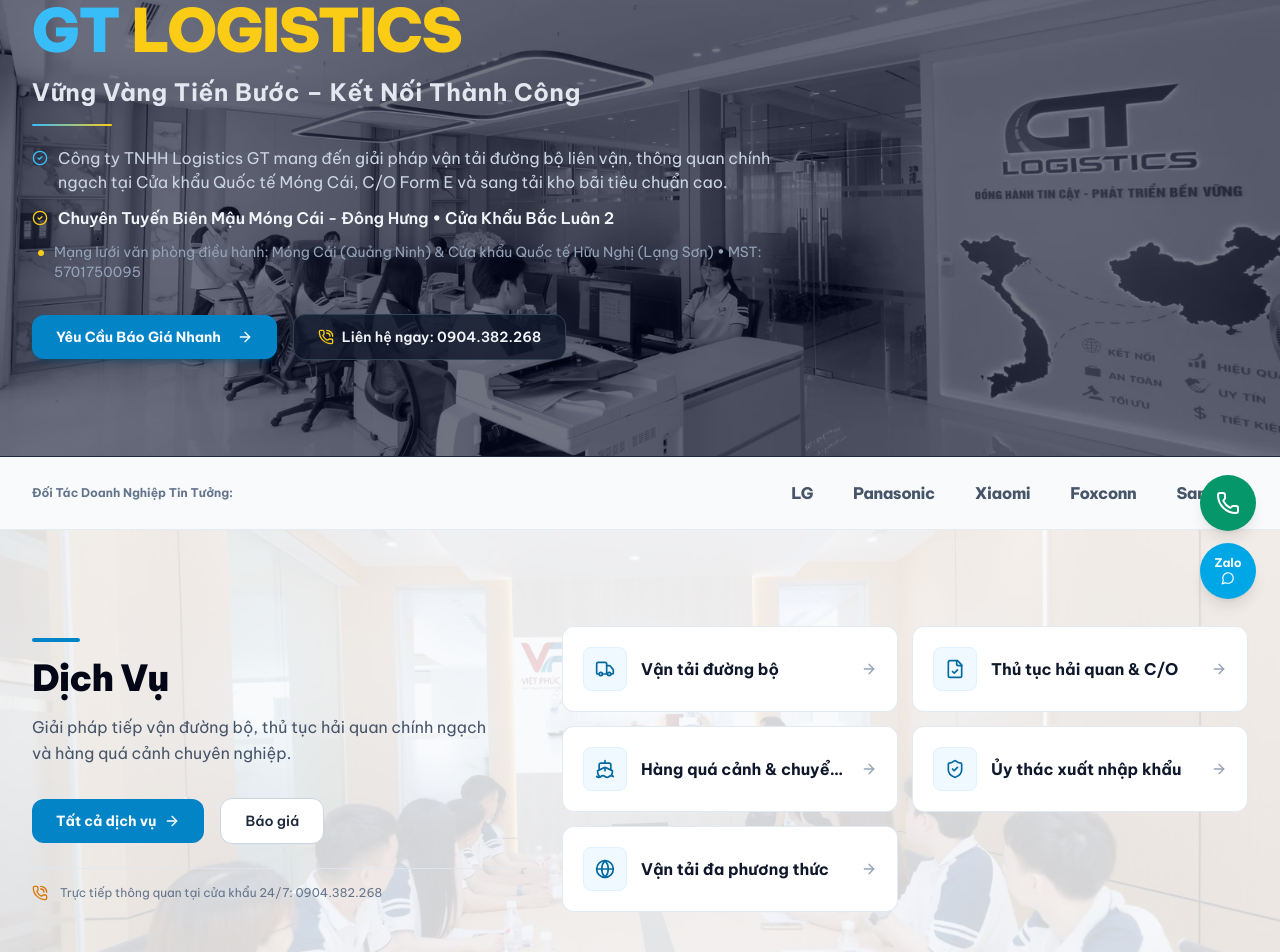
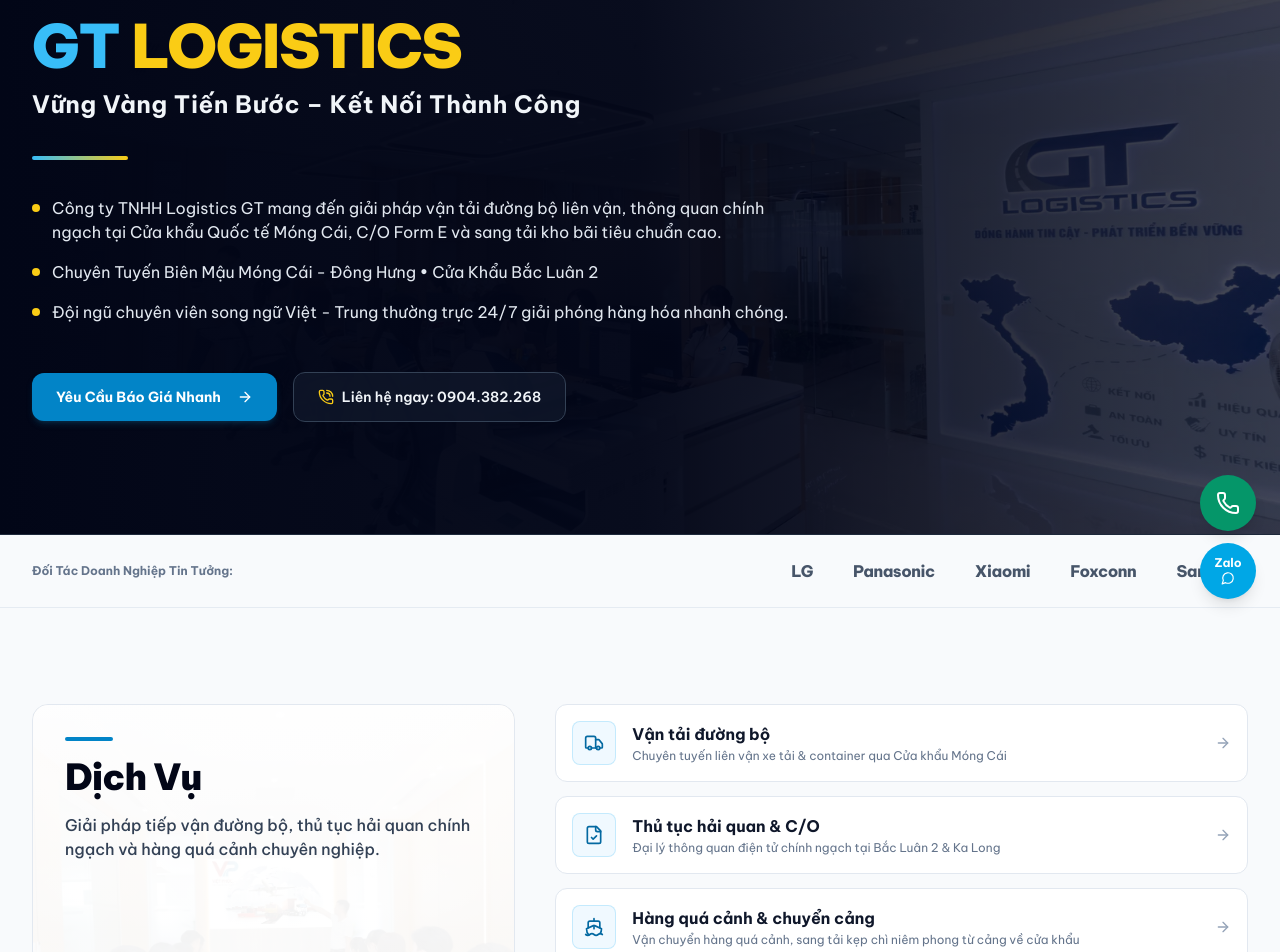
Before and after one commit to HDoan043/GTLogistics, a Next.js app: page / in a window 1280 px wide. Shown: the part 177-1129 px from the top of the page. Built offline with nearby package versions, Linux system fonts and the light colour scheme; no server answers; the database is empty.

Commit message:
feat(home): refine hero gradient overlay, homogeneous bullets, vertical services stack, and cleanup old service modules

```diff
--- a/src/components/home/HeroSection.tsx
+++ b/src/components/home/HeroSection.tsx
@@ -2,7 +2,7 @@
 
 import React from "react";
 import Link from "next/link";
-import { ArrowRight, PhoneCall, CheckCircle2 } from "lucide-react";
+import { ArrowRight, PhoneCall } from "lucide-react";
 import { Button } from "@/components/ui/Button";
 import { useLanguage } from "@/lib/i18n/context";
 
@@ -11,64 +11,56 @@ export function HeroSection({ hotline = "0904.382.268" }: { hotline?: string })
   const cleanPhone = hotline.replace(/[^0-9]/g, "");
 
   return (
-    <section className="relative bg-slate-950 text-white overflow-hidden py-16 sm:py-20 lg:py-24 border-b border-slate-800">
-      {/* Ảnh nền thực tế toàn cảnh văn phòng GT Logistics, tăng độ hiển thị rõ nét hơn */}
+    <section className="relative bg-slate-950 text-white overflow-hidden py-20 sm:py-24 lg:py-28 border-b border-slate-800">
+      {/* Ảnh nền thực tế toàn cảnh văn phòng GT Logistics, giữ nguyên màu sắc sống động tự nhiên */}
       <div
-        className="absolute inset-0 z-0 opacity-45 bg-cover bg-center mix-blend-luminosity pointer-events-none scale-100"
+        className="absolute inset-0 z-0 opacity-35 bg-cover bg-center pointer-events-none scale-100"
         style={{
           backgroundImage: "url('/images/vietphuc/hero_office_panoramic.webp')",
         }}
       />
-      {/* Lớp phủ nền tối trong suốt để chữ hiển thị tương phản sắc nét */}
-      <div className="absolute inset-0 bg-gradient-to-r from-slate-950/92 via-slate-950/80 to-slate-900/65 z-0 pointer-events-none" />
+      {/* Lớp phủ chuyển màu gradient: Đậm vững chắc ở bên trái để nổi bật chữ, nhạt dần và trong suốt về bên phải */}
+      <div className="absolute inset-0 bg-gradient-to-r from-slate-950 via-slate-950/90 to-slate-950/20 z-0 pointer-events-none" />
 
       <div className="relative z-10 max-w-7xl mx-auto px-4 sm:px-6 lg:px-8">
-        <div className="max-w-3xl space-y-4">
-          {/* Tiêu đề chính: GT LOGISTICS - mô phỏng chuẩn màu sắc logo */}
-          <h1 className="text-3xl sm:text-5xl lg:text-6xl font-black tracking-tight leading-none text-white flex items-center gap-3">
-            <span className="text-azure-400">GT</span>
-            <span className="text-gold-400">LOGISTICS</span>
-          </h1>
-
-          {/* Tiêu đề phụ: Khẩu hiệu doanh nghiệp, nhỏ hơn tiêu đề chính nhưng to hơn nội dung */}
-          <div className="text-lg sm:text-xl lg:text-2xl font-bold text-slate-200 tracking-wide">
-            {t.common.slogan}
-          </div>
-
-          {/* Đường kẻ phân cách tinh tế giữa tiêu đề và nội dung */}
-          <div className="h-0.5 w-20 bg-gradient-to-r from-azure-400 to-gold-400 rounded-full my-3" />
-
-          {/* Nội dung giới thiệu in trực tiếp lên nền (không đóng khung), bố trí thành bullet rõ ràng */}
-          <div className="space-y-3 pt-1 text-slate-300 text-sm sm:text-base leading-relaxed">
-            <div className="flex items-start gap-2.5">
-              <CheckCircle2 className="w-4 h-4 text-azure-400 shrink-0 mt-1" />
-              <span>
-                {t.hero.desc}
-              </span>
-            </div>
-
-            <div className="flex items-start gap-2.5">
-              <CheckCircle2 className="w-4 h-4 text-gold-400 shrink-0 mt-1" />
-              <span className="font-semibold text-slate-100">
-                {t.hero.borderNotice}
-              </span>
-            </div>
-
-            <div className="flex items-start gap-2.5 text-xs sm:text-sm text-slate-400">
-              <span className="w-1.5 h-1.5 rounded-full bg-gold-400 shrink-0 mt-2 ml-1.5" />
-              <span>
-                Mạng lưới văn phòng điều hành: Móng Cái (Quảng Ninh) & Cửa khẩu Quốc tế Hữu Nghị (Lạng Sơn) • MST: 5701750095
-              </span>
+        <div className="max-w-3xl">
+          {/* Tiêu đề chính & Tiêu đề phụ (khẩu hiệu doanh nghiệp) */}
+          <div className="space-y-3">
+            <h1 className="text-3xl sm:text-5xl lg:text-6xl font-black tracking-tight leading-none text-white flex items-center gap-3">
+              <span className="text-azure-400">GT</span>
+              <span className="text-gold-400">LOGISTICS</span>
+            </h1>
+            <div className="text-lg sm:text-xl lg:text-2xl font-bold text-slate-100 tracking-wide">
+              {t.common.slogan}
             </div>
           </div>
 
-          {/* Nút hành động: Yêu cầu báo giá nhanh và Liên hệ */}
-          <div className="flex flex-wrap items-center gap-4 pt-4">
+          {/* Dòng kẻ ngăn cách rõ nét giữa cụm tiêu đề và nội dung */}
+          <div className="my-8 sm:my-9 h-1 w-24 bg-gradient-to-r from-azure-400 to-gold-400 rounded-full" />
+
+          {/* 3 Dòng nội dung đồng bộ hoàn toàn: cùng kiểu bullet, cùng cỡ chữ, font chữ và màu sắc */}
+          <ul className="space-y-4 text-sm sm:text-base text-slate-200 leading-relaxed">
+            <li className="flex items-start gap-3">
+              <span className="w-2 h-2 rounded-full bg-gold-400 shrink-0 mt-2" />
+              <span>{t.hero.desc}</span>
+            </li>
+            <li className="flex items-start gap-3">
+              <span className="w-2 h-2 rounded-full bg-gold-400 shrink-0 mt-2" />
+              <span>{t.hero.borderNotice}</span>
+            </li>
+            <li className="flex items-start gap-3">
+              <span className="w-2 h-2 rounded-full bg-gold-400 shrink-0 mt-2" />
+              <span>{t.hero.bullet3}</span>
+            </li>
+          </ul>
+
+          {/* Cụm nút hành động: Cách nội dung một khoảng rộng thoáng đãng */}
+          <div className="pt-10 sm:pt-12 flex flex-wrap items-center gap-4">
             <Link href="/quote">
               <Button
                 variant="primary"
                 size="md"
-                className="font-bold tap-press shadow-md shadow-azure-900/40 px-6 py-3 text-sm"
+                className="font-bold tap-press shadow-md shadow-azure-900/40 px-6 py-3.5 text-sm"
               >
                 <span>{t.hero.btnQuote}</span>
                 <ArrowRight className="w-4 h-4 ml-2" />
@@ -77,7 +69,7 @@ export function HeroSection({ hotline = "0904.382.268" }: { hotline?: string })
 
             <a
               href={`tel:${cleanPhone}`}
-              className="inline-flex items-center justify-center gap-2 px-6 py-3 rounded-xl border border-slate-700 bg-slate-900/80 text-slate-100 hover:bg-slate-800 hover:text-white text-sm font-semibold transition-colors tap-press"
+              className="inline-flex items-center justify-center gap-2 px-6 py-3.5 rounded-xl border border-slate-700 bg-slate-900/80 text-slate-100 hover:bg-slate-800 hover:text-white text-sm font-semibold transition-colors duration-150 tap-press"
             >
               <PhoneCall className="w-4 h-4 text-gold-400" />
               <span>{t.common.contactUs}: {hotline}</span>
--- a/src/components/home/QuoteCtaSection.tsx
+++ b/src/components/home/QuoteCtaSection.tsx
@@ -203,11 +203,8 @@ export function QuoteCtaSection({
                       <option value="Ủy thác xuất nhập khẩu">
                         {locale === "zh" ? "进出口外贸代理 (Entrustment)" : locale === "en" ? "Trade Entrustment" : "Ủy thác xuất nhập khẩu"}
                       </option>
-                      <option value="Kho bãi & sang tải">
-                        {locale === "zh" ? "边贸仓储与过驳 (Warehousing)" : locale === "en" ? "Warehousing & Cross-Dock" : "Kho bãi & sang tải"}
-                      </option>
-                      <option value="Logistics chuỗi lạnh">
-                        {locale === "zh" ? "冷链农产品物流 (Cold Chain)" : locale === "en" ? "Cold Chain Logistics" : "Logistics chuỗi lạnh"}
+                      <option value="Hàng quá cảnh & chuyển cảng">
+                        {locale === "zh" ? "过境货物与转港 (Transit & Transshipment)" : locale === "en" ? "Transit & Transshipment Cargo" : "Hàng quá cảnh & chuyển cảng"}
                       </option>
                       <option value="Vận tải đa phương thức">
                         {locale === "zh" ? "国际多式联运 (Multimodal)" : locale === "en" ? "Multimodal Transport" : "Vận tải đa phương thức"}
--- a/src/components/home/ServicesSection.tsx
+++ b/src/components/home/ServicesSection.tsx
@@ -7,7 +7,6 @@ import {
   Truck,
   Ship,
   FileCheck,
-  Warehouse,
   ShieldCheck,
   Globe,
   ArrowRight,
@@ -32,7 +31,6 @@ const iconMap: Record<string, React.ElementType> = {
   Truck,
   Ship,
   FileCheck,
-  Warehouse,
   ShieldCheck,
   Globe,
 };
@@ -40,57 +38,75 @@ const iconMap: Record<string, React.ElementType> = {
 export function ServicesSection({ services }: { services: ServiceItem[] }) {
   const { t, locale } = useLanguage();
 
+  // Đảm bảo loại bỏ kho bãi và chuỗi lạnh nếu còn sót từ cache
+  const activeServices = services.filter(
+    (s) =>
+      s.slug !== "kho-bai-chuoi-cung-ung" &&
+      s.slug !== "van-tai-thuy-tuyen-dao"
+  );
+
   const getTitle = (s: ServiceItem) => {
     if (locale === "zh") return s.titleZh || s.title;
     if (locale === "en") return s.titleEn || s.title;
     return s.title;
   };
 
+  const getShortDesc = (s: ServiceItem) => {
+    if (locale === "zh") return s.shortDescZh || s.shortDesc;
+    if (locale === "en") return s.shortDescEn || s.shortDesc;
+    return s.shortDesc;
+  };
+
   return (
-    <section className="relative py-16 sm:py-24 bg-slate-50 text-slate-900 border-b border-slate-200/80 overflow-hidden">
-      {/* Nền ảnh thực tế hoạt động đa phương thức có phủ lớp sáng tương phản cao */}
+    <section className="py-16 sm:py-24 bg-slate-50 text-slate-900 border-b border-slate-200/80">
+      <div className="max-w-7xl mx-auto px-4 sm:px-6 lg:px-8">
+        <div className="grid grid-cols-1 lg:grid-cols-12 gap-8 lg:gap-10 items-stretch">
+          {/* Cột Trái: Thẻ Header Dịch Vụ có hình nền thực tế & lớp phủ trắng trong suốt làm nổi bật ảnh */}
+          <div className="lg:col-span-5 relative rounded-2xl overflow-hidden border border-slate-200 shadow-xs flex flex-col justify-between min-h-[380px] p-6 sm:p-8">
+            {/* Ảnh nền thực tế hoạt động vận tải đa phương thức */}
             <div className="absolute inset-0 pointer-events-none">
               <Image
                 src="/images/vietphuc/presentation_multimodal.webp"
-          alt="GT Logistics Multimodal Operations"
+                alt="GT Logistics Services Overview"
                 fill
-          sizes="100vw"
-          className="object-cover opacity-15"
+                sizes="(max-width: 1024px) 100vw, 40vw"
+                className="object-cover object-center"
               />
-        <div className="absolute inset-0 bg-gradient-to-r from-slate-50/98 via-white/95 to-slate-50/98" />
+              {/* Lớp màu trắng trong suốt vừa đủ để ảnh nổi bật nhưng chữ vẫn rõ nét tuyệt đối */}
+              <div className="absolute inset-0 bg-white/80" />
+              <div className="absolute inset-0 bg-gradient-to-b from-white/90 via-white/75 to-white/95" />
             </div>
 
-      <div className="relative max-w-7xl mx-auto px-4 sm:px-6 lg:px-8">
-        <div className="grid grid-cols-1 lg:grid-cols-12 gap-10 lg:gap-14 items-center">
-          {/* Cột Trái: Tiêu đề ngắn gọn & Giới thiệu (So le trái) */}
-          <div className="lg:col-span-5 space-y-6">
-            <div>
-              <div className="h-1 w-12 bg-azure-600 rounded-full mb-4" />
+            {/* Nội dung Header phía trên */}
+            <div className="relative z-10 space-y-4">
+              <div className="h-1 w-12 bg-azure-600 rounded-full" />
               <h2 className="text-3xl sm:text-4xl font-black text-slate-950 tracking-tight">
                 {t.services.heading}
               </h2>
-              <p className="mt-4 text-slate-600 text-base leading-relaxed">
+              <p className="text-slate-700 text-sm sm:text-base leading-relaxed font-medium">
                 {t.services.desc}
               </p>
             </div>
 
-            <div className="pt-2 flex flex-col sm:flex-row items-stretch sm:items-center gap-4">
+            {/* Cụm hành động & Hotline phía dưới */}
+            <div className="relative z-10 pt-6 space-y-4 border-t border-slate-200/80 mt-6">
+              <div className="flex flex-wrap items-center gap-3">
                 <Link
                   href="/services"
-                className="inline-flex items-center justify-center gap-2 px-6 py-3 rounded-xl bg-azure-600 hover:bg-azure-700 text-white font-bold text-sm shadow-xs transition-colors duration-150 tap-press"
+                  className="inline-flex items-center justify-center gap-2 px-5 py-2.5 rounded-xl bg-azure-600 hover:bg-azure-700 text-white font-bold text-sm shadow-xs transition-colors duration-150 tap-press"
                 >
                   <span>{t.common.allServices}</span>
                   <ArrowRight className="w-4 h-4" />
                 </Link>
                 <Link
                   href="/quote"
-                className="inline-flex items-center justify-center gap-2 px-6 py-3 rounded-xl bg-white hover:bg-slate-100 text-slate-800 border border-slate-300 font-semibold text-sm transition-colors duration-150 tap-press"
+                  className="inline-flex items-center justify-center gap-2 px-5 py-2.5 rounded-xl bg-white hover:bg-slate-100 text-slate-800 border border-slate-300 font-semibold text-sm transition-colors duration-150 tap-press"
                 >
                   <span>{t.common.quote}</span>
                 </Link>
               </div>
 
-            <div className="pt-4 border-t border-slate-200/80 flex items-center gap-3 text-xs text-slate-500">
+              <div className="flex items-center gap-2.5 text-xs text-slate-700 font-semibold">
                 <PhoneCall className="w-4 h-4 text-gold-600 shrink-0" />
                 <span>
                   {locale === "zh"
@@ -101,36 +117,41 @@ export function ServicesSection({ services }: { services: ServiceItem[] }) {
                 </span>
               </div>
             </div>
+          </div>
 
-          {/* Cột Phải: Danh sách các thẻ dịch vụ tinh gọn (Chỉ icon + tiêu đề) */}
-          <div className="lg:col-span-7">
-            <div className="grid grid-cols-1 sm:grid-cols-2 gap-3.5">
-              {services.map((s) => {
+          {/* Cột Phải: Bố trí các thẻ xếp dọc, tất cả đều có viền rõ ràng */}
+          <div className="lg:col-span-7 flex flex-col justify-between gap-3 sm:gap-3.5">
+            {activeServices.map((s) => {
               const Icon = iconMap[s.iconName] || Truck;
               const title = getTitle(s);
+              const desc = getShortDesc(s);
 
               return (
                 <Link
                   key={s.slug}
                   href={`/services/${s.slug}`}
-                    className="group bg-white rounded-xl p-4 sm:p-5 border border-slate-200/90 shadow-xs hover:border-azure-500 hover:shadow-md hover:bg-slate-50/60 transition-colors duration-150 flex items-center justify-between gap-3.5 tap-press"
+                  className="group bg-white rounded-xl p-4 sm:p-4.5 border border-slate-200 hover:border-azure-500 hover:bg-slate-50/70 shadow-xs hover:shadow-sm transition-colors duration-150 flex items-center justify-between gap-4 tap-press"
                 >
-                    <div className="flex items-center gap-3.5 min-w-0">
-                      <div className="w-11 h-11 rounded-lg bg-azure-50 text-azure-700 border border-azure-100 flex items-center justify-center shrink-0 group-hover:bg-azure-600 group-hover:text-white transition-colors duration-150">
+                  <div className="flex items-center gap-3.5 sm:gap-4 min-w-0">
+                    <div className="w-11 h-11 rounded-lg bg-azure-50 text-azure-700 border border-azure-200/80 flex items-center justify-center shrink-0 group-hover:bg-azure-600 group-hover:text-white transition-colors duration-150">
                       <Icon className="w-5 h-5" />
                     </div>
+                    <div className="min-w-0">
                       <h3 className="font-bold text-slate-900 text-sm sm:text-base leading-snug group-hover:text-azure-700 transition-colors duration-150 truncate">
                         {title}
                       </h3>
+                      <p className="text-xs text-slate-500 mt-0.5 truncate hidden sm:block">
+                        {desc}
+                      </p>
                     </div>
-                    <ArrowRight className="w-4 h-4 text-slate-400 group-hover:text-azure-600 group-hover:translate-x-0.5 transition-transform duration-200 shrink-0" />
+                  </div>
+                  <ArrowRight className="w-4 h-4 text-slate-400 group-hover:text-azure-600 group-hover:translate-x-1 transition-transform duration-200 shrink-0" />
                 </Link>
               );
             })}
           </div>
         </div>
       </div>
-      </div>
     </section>
   );
 }
--- a/src/lib/i18n/dictionaries/en.ts
+++ b/src/lib/i18n/dictionaries/en.ts
@@ -41,6 +41,7 @@ export const enDictionary: Dictionary = {
     titleMain: "CROSS-BORDER LOGISTICS &",
     titleHighlight: "GT BORDER CUSTOMS CLEARANCE",
     desc: "GT Logistics Co., Ltd provides cross-border intermodal road freight, official customs clearance at Mong Cai International Border Gate, C/O Form E consultation, and high-standard transshipment warehousing.",
+    bullet3: "Bilingual Vietnamese-Chinese specialists stationed 24/7 for prompt border clearance.",
     sloganLabel: "Motto",
     btnQuote: "Request Quick Quote",
     btnProfile: "Company Profile",
--- a/src/lib/i18n/dictionaries/vi.ts
+++ b/src/lib/i18n/dictionaries/vi.ts
@@ -41,6 +41,7 @@ export const viDictionary: Dictionary = {
     titleMain: "TIẾP VẬN BIÊN MẬU &",
     titleHighlight: "THÔNG QUAN CỬA KHẨU GT",
     desc: "Công ty TNHH Logistics GT mang đến giải pháp vận tải đường bộ liên vận, thông quan chính ngạch tại Cửa khẩu Quốc tế Móng Cái, C/O Form E và sang tải kho bãi tiêu chuẩn cao.",
+    bullet3: "Đội ngũ chuyên viên song ngữ Việt - Trung thường trực 24/7 giải phóng hàng hóa nhanh chóng.",
     sloganLabel: "Khẩu hiệu",
     btnQuote: "Yêu Cầu Báo Giá Nhanh",
     btnProfile: "Hồ Sơ Năng Lực",
--- a/src/lib/i18n/dictionaries/zh.ts
+++ b/src/lib/i18n/dictionaries/zh.ts
@@ -41,6 +41,7 @@ export const zhDictionary: Dictionary = {
     titleMain: "中越跨境边贸物流 &",
     titleHighlight: "GT专业口岸通关服务",
     desc: "GT物流有限责任公司为您提供中越跨境公路集装箱联运、芒街国际口岸正贸合规通关、东盟原产地证（C/O Form E）申领以及高标准边境保税仓储转运方案。",
+    bullet3: "中越双语清关专员 24/7 口岸现场常驻，保障货物快速放行通关。",
     sloganLabel: "企业理念",
     btnQuote: "快速获取运价",
     btnProfile: "企业实力名录",
--- a/src/lib/i18n/types.ts
+++ b/src/lib/i18n/types.ts
@@ -41,6 +41,7 @@ export interface Dictionary {
     titleMain: string;
     titleHighlight: string;
     desc: string;
+    bullet3: string;
     sloganLabel: string;
     btnQuote: string;
     btnProfile: string;
```
Lines whose indentation alone changed are shown as unchanged.
